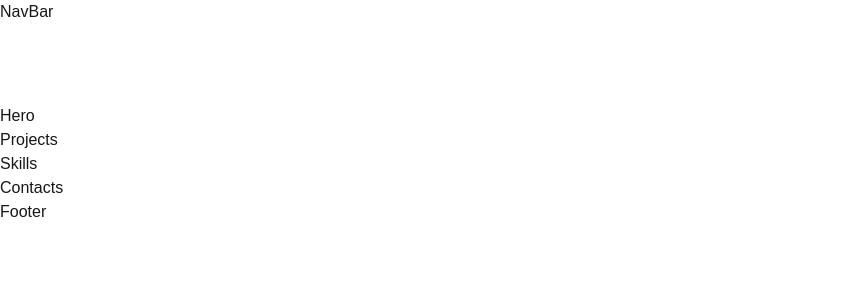
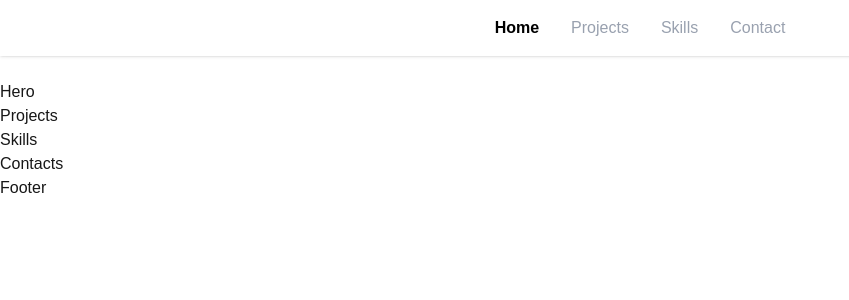
Before and after one commit to mebestaca/marcedisonestaca, a Next.js app: page / in a window 1280 px wide. Shown: the top 300 px of the page, without its empty margins (0-849 px from the left). Built offline with nearby package versions, Linux system fonts and the light colour scheme.

Commit message:
adjusted navbar so that it highlights the navbar based on viewport

```diff
--- a/components/navbar/NavBar.tsx
+++ b/components/navbar/NavBar.tsx
@@ -1,13 +1,104 @@
-"use client"
-import React from 'react'
-import { usePathname } from 'next/navigation';
+'use client';
 
-const NavBar = () => {
+import { useEffect, useState } from 'react';
+import { links } from '@/lib/links';
+
+export default function Navbar() {
+  const [activeSection, setActiveSection] = useState<string>('home');
+
+  useEffect(() => {
+    const getSectionId = (href: string) => href.replace('#', '');
+
+    const updateActiveSection = () => {
+      const sections = links
+        .map(({ href }) => {
+          const id = getSectionId(href);
+          const element = document.getElementById(id);
+
+          return {
+            id,
+            element,
+          };
+        })
+        .filter(
+          (
+            section
+          ): section is {
+            id: string;
+            element: HTMLElement;
+          } => section.element !== null
+        );
+
+      /*
+       * The navbar is fixed, so we don't want to consider a section
+       * active until its top has reached the area underneath the navbar.
+       */
+      const activationPoint = window.scrollY + 100;
+
+      /*
+       * Find the last section whose top is above our activation point.
+       */
+      let currentSection = sections[0]?.id ?? 'home';
+
+      for (const section of sections) {
+        if (section.element.offsetTop <= activationPoint) {
+          currentSection = section.id;
+        }
+      }
+
+      setActiveSection(currentSection);
+    };
+
+    /*
+     * Run once when the component mounts.
+     */
+    updateActiveSection();
+
+    /*
+     * Update whenever the user scrolls.
+     */
+    window.addEventListener('scroll', updateActiveSection, {
+      passive: true,
+    });
+
+    /*
+     * Recalculate if the browser window changes size.
+     *
+     * This is useful because section positions can change when
+     * the viewport size changes.
+     */
+    window.addEventListener('resize', updateActiveSection);
+
+    return () => {
+      window.removeEventListener('scroll', updateActiveSection);
+      window.removeEventListener('resize', updateActiveSection);
+    };
+  }, []);
+
   return (
-    <nav>
-        <h1>NavBar</h1>
+    <nav className="fixed top-0 left-0 z-50 w-full bg-white/80 shadow-sm backdrop-blur-md">
+      <ul className="flex justify-center gap-8 py-4">
+        {links.map(({ href, label }) => {
+          const id = href.replace('#', '');
+          const isActive = activeSection === id;
+
+          return (
+            <li key={href}>
+              <a
+                href={href}
+                onClick={() => setActiveSection(id)}
+                className={`font-medium transition-colors ${
+                  isActive
+                    ? 'font-semibold text-black'
+                    : 'text-gray-400 hover:text-gray-600'
+                }`}
+              >
+                {label}
+              </a>
+            </li>
+          );
+        })}
+      </ul>
     </nav>
-  )
+  );
 }
-
-export default NavBar
```
